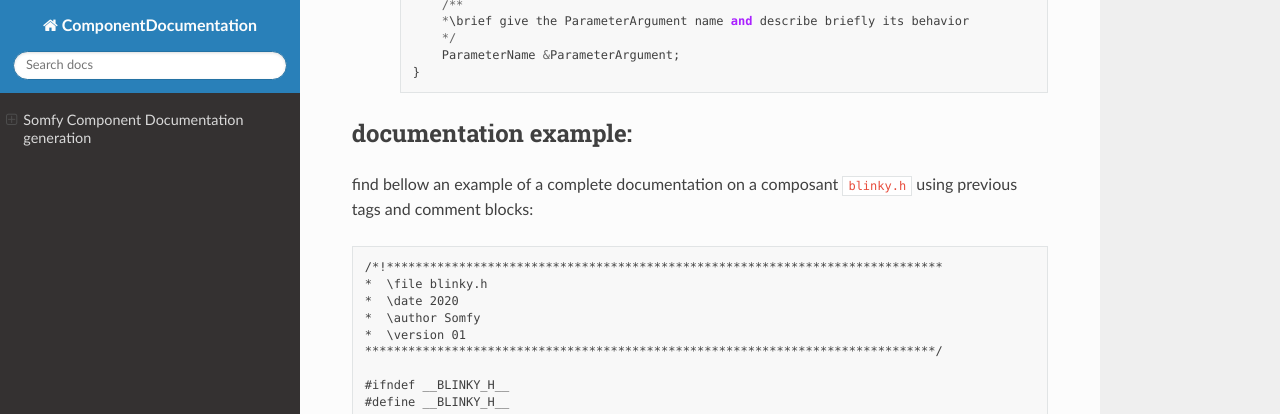
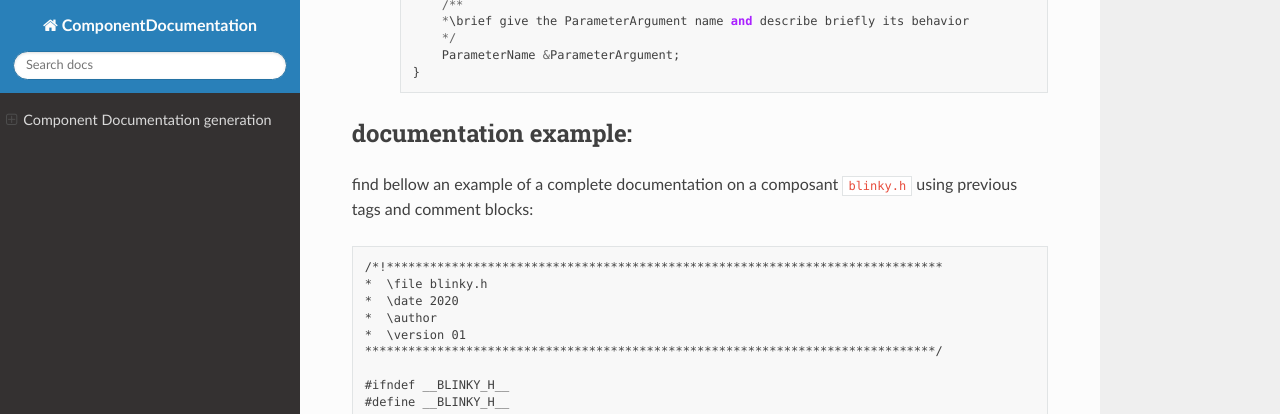
Before and after one commit to ndiapa01/FromDoxygenToSphinx, a Sphinx documentation site: the page built from HowTo/source/index.rst, in a window 1280 px wide and 1400 px high, scrolled down 3741 px. Shown: the top 414 px of the window. Built offline with Sphinx 7.4.7 and the Read the Docs theme 2.0.0, drawn with Linux system fonts in a browser that asks for light colours; some of the changed text lies outside the part shown.

Commit message:
remove company name from the doc

```diff
--- a/HowTo/source/index.rst
+++ b/HowTo/source/index.rst
@@ -1,5 +1,5 @@
 ========================================
-Somfy Component Documentation generation
+Component Documentation generation
 ========================================
 
 This document adresses how to stucture a component documentation and recommendations about what we should provide
@@ -60,7 +60,7 @@ here are some useful tags that you can use to document your code:
 
         /*!
         * \date 05/2020
-        * \author Somfy
+        * \author
         * \version 01
         */
 
@@ -169,7 +169,7 @@ tags and comment blocks::
     /*!*****************************************************************************
     *  \file blinky.h
     *  \date 2020
-    *  \author Somfy
+    *  \author
     *  \version 01
     *******************************************************************************/
 
```
